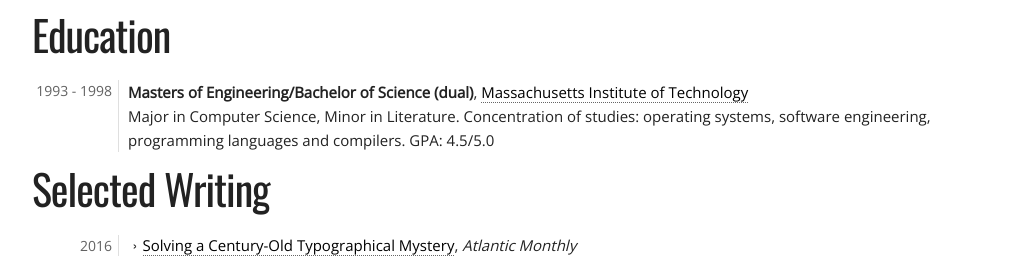
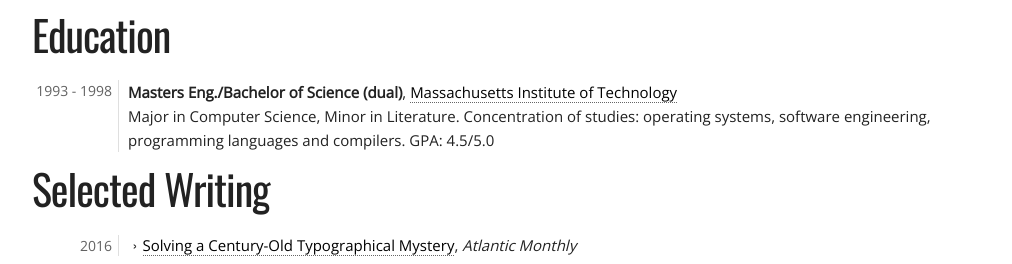
Before and after one commit to harrisj/harrisj.github.io, a Jekyll site: the page built from index.html, in a window 1280 px wide. Shown: the part 1349-1613 px from the top of the page, without its empty margins (128-1140 px from the left). Built offline with Jekyll 4.4.1, drawn with Linux system fonts in a browser that asks for light colours; nearby versions of some CDN libraries.

Commit message:
A few more tweaks for printing

```diff
--- a/_data/cv.yml
+++ b/_data/cv.yml
@@ -112,7 +112,7 @@
     link: https://mit.edu/
     start: 1993
     end: 1998
-    degree: Masters of Engineering/Bachelor of Science (dual)
+    degree: Masters Eng./Bachelor of Science (dual)
     description: >
       Major in Computer Science, Minor in Literature. Concentration of
       studies: operating systems, software engineering, programming
--- a/static/css/layout.css
+++ b/static/css/layout.css
@@ -34,6 +34,8 @@
   margin-bottom: 0;
 }
 
+@media screen
+{
     a:link {
         color: black;
         text-decoration: none;
@@ -51,14 +53,28 @@
         margin-left: 0;
     }
 
+    .print-only {
+        display: none;
+    }
+}
+
 @media print
 {
+    a:link {
+        color: black;
+        text-decoration: none;
+    }
+
+    a:visited {
+        color: black;
+    }
+
     h1 {
         margin-bottom: 0.5rem;
     }
 
     body {
-        font-size: 1.25em;
+        font-size: 1.25em !important;
         line-height: 1.2;
     }
 
@@ -70,6 +86,7 @@
 
     .contact-list {
         display: block;
+        margin-left: 1%;
         width: 100% !important;
     }
 
```
Lines whose indentation alone changed are shown as unchanged.
